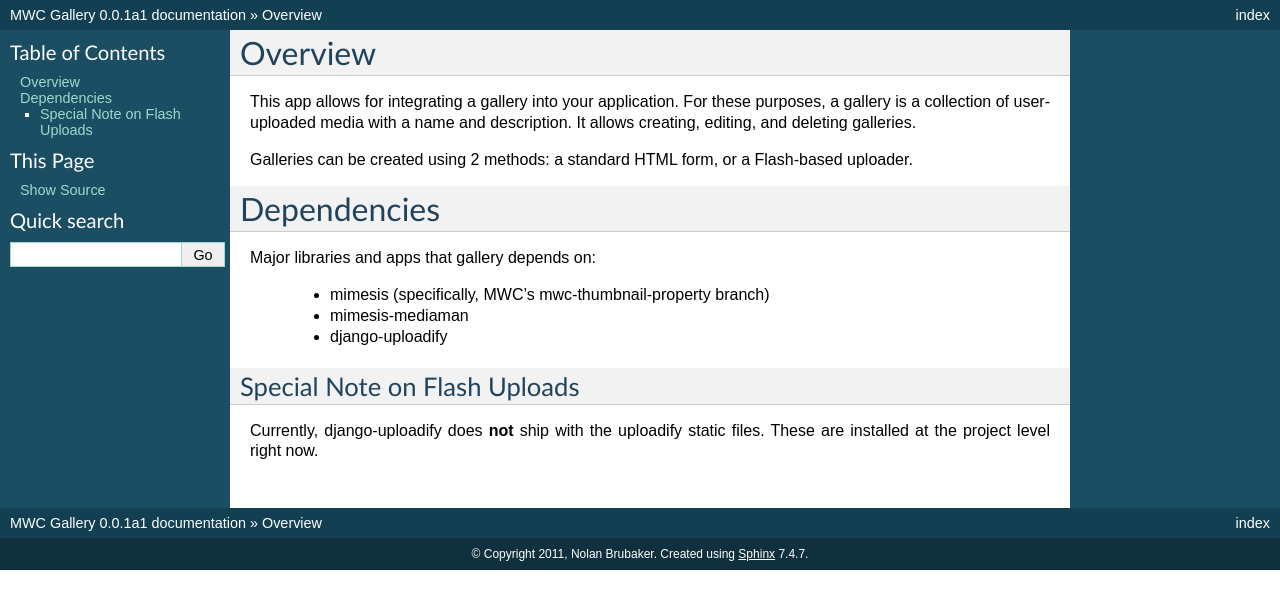
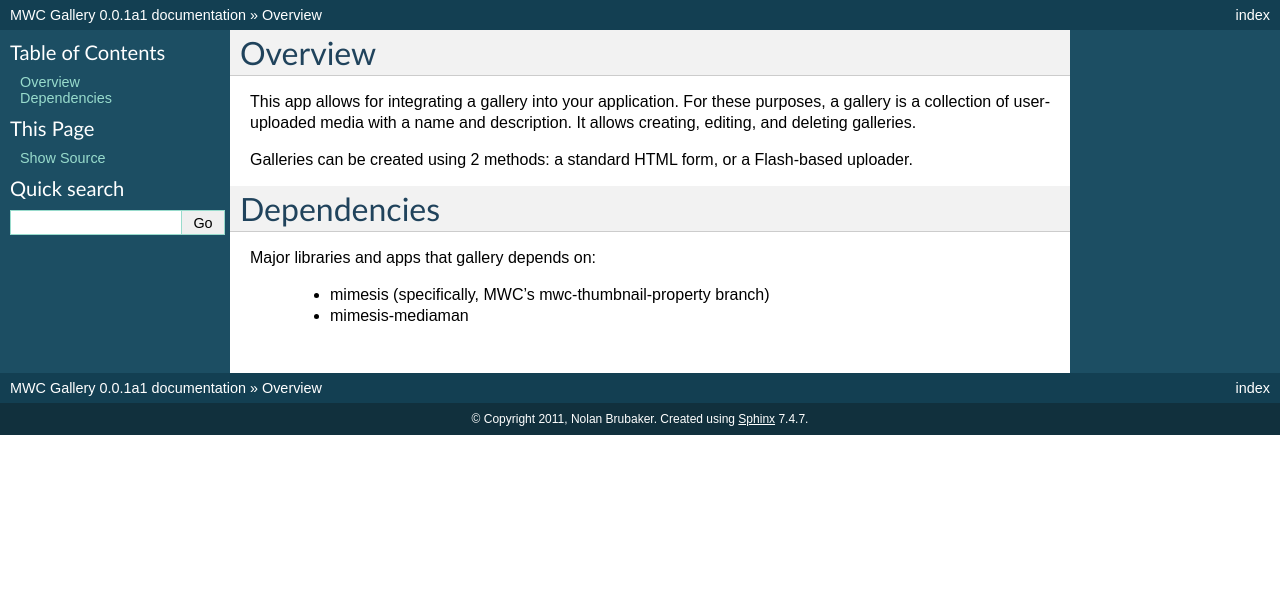
Before and after one commit to MidwestCommunications/mimesis-mediagal, a Sphinx documentation site: the page built from mwc_gallery/apps/gallery/doc/intro.rst, in a window 1280 px wide. Shown: the top 609 px of the page. Built offline with Sphinx 7.4.7, drawn with Linux system fonts in a browser that asks for light colours.

Commit message:
Remove doc references to django-uploadify.

```diff
--- a/mwc_gallery/apps/gallery/doc/intro.rst
+++ b/mwc_gallery/apps/gallery/doc/intro.rst
@@ -14,10 +14,3 @@ Major libraries and apps that gallery depends on:
 
         * mimesis (specifically, MWC's mwc-thumbnail-property branch)
         * mimesis-mediaman
-        * django-uploadify
-
-----------------------------
-Special Note on Flash Uploads
-----------------------------
-
-Currently, django-uploadify does **not** ship with the uploadify static files.  These are installed at the project level right now.
```
